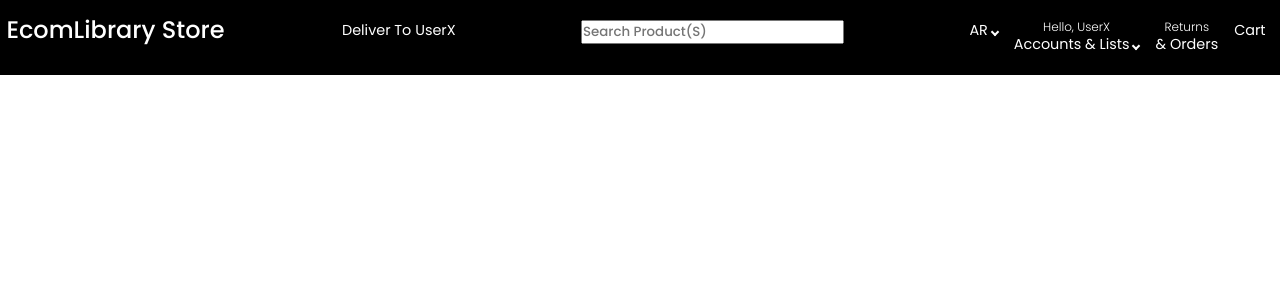
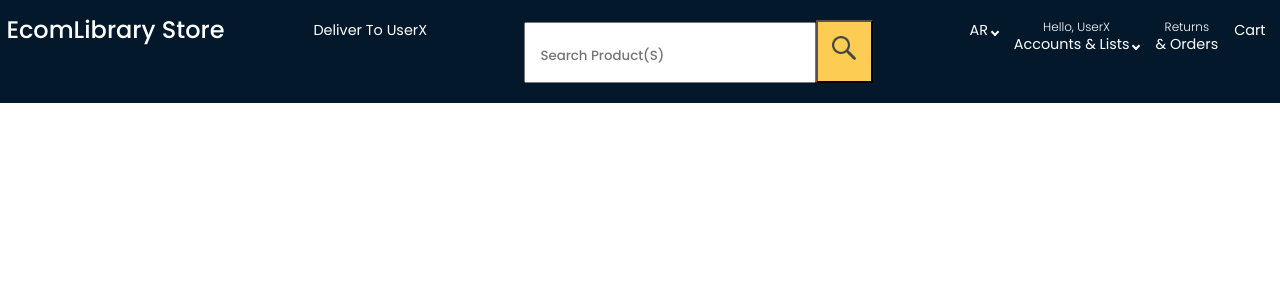
Before and after one commit to OussamaAalailiev/E-commerce-library-FrontEnd-OA, an Angular app: page / in a window 1280 px wide. Shown: the top 300 px of the page. Built offline with nearby package versions, Linux system fonts and the light colour scheme.

Commit message:
add search btn along side input

```diff
--- a/src/app/components/header/header.component.css
+++ b/src/app/components/header/header.component.css
@@ -5,7 +5,7 @@
 }
 header{
   position: fixed;
-  background-color: black;
+  background-color: #03182a;
   display: flex;
   right: 0; left: 0; top: 0;
   text-align: center;
@@ -65,3 +65,19 @@ header .navbar ul li a{
 .no--padding{
   padding: 0;
 }
+.searchBtn{
+  /*color: white;*/
+  background-color: #fccd52;
+  /*padding: 0.5rem;*/
+  /*padding: 0.5rem 0.5rem 1rem 0;*/
+  padding: 0.9rem 0.9rem 0.9rem 0.9rem;
+  color: #03182a;
+  cursor: pointer;
+}
+.searchIcon{
+  width: 1.5rem;
+}
+input{
+  padding: 1.4rem 0.9rem 0.9rem 0.9rem;
+
+}
--- a/src/app/components/header/header.component.html
+++ b/src/app/components/header/header.component.html
@@ -2,7 +2,17 @@
   <a href="#1" class="logo onhover">EcomLibrary Store</a>
   <a href="#2" class="after__logo onhover">deliver to userX</a>
   <form action="" class="after__logo">
-    <input type="text" placeholder="Search product(s)">
+    <span >
+      <input type="text" placeholder="Search product(s)">
+    </span>
+    <span >
+      <button type="submit" class="searchBtn" >
+<!--        <span style="padding-left: 0.5rem;"></span>-->
+        <i >
+          <img src="./assets/images/search.png" alt="" class="searchIcon" style="align-items: center">
+        </i>
+      </button>
+    </span>
   </form>
   <nav class="navbar">
     <ul>
```
Also changed, not shown: src/assets/images/search.png (added).
